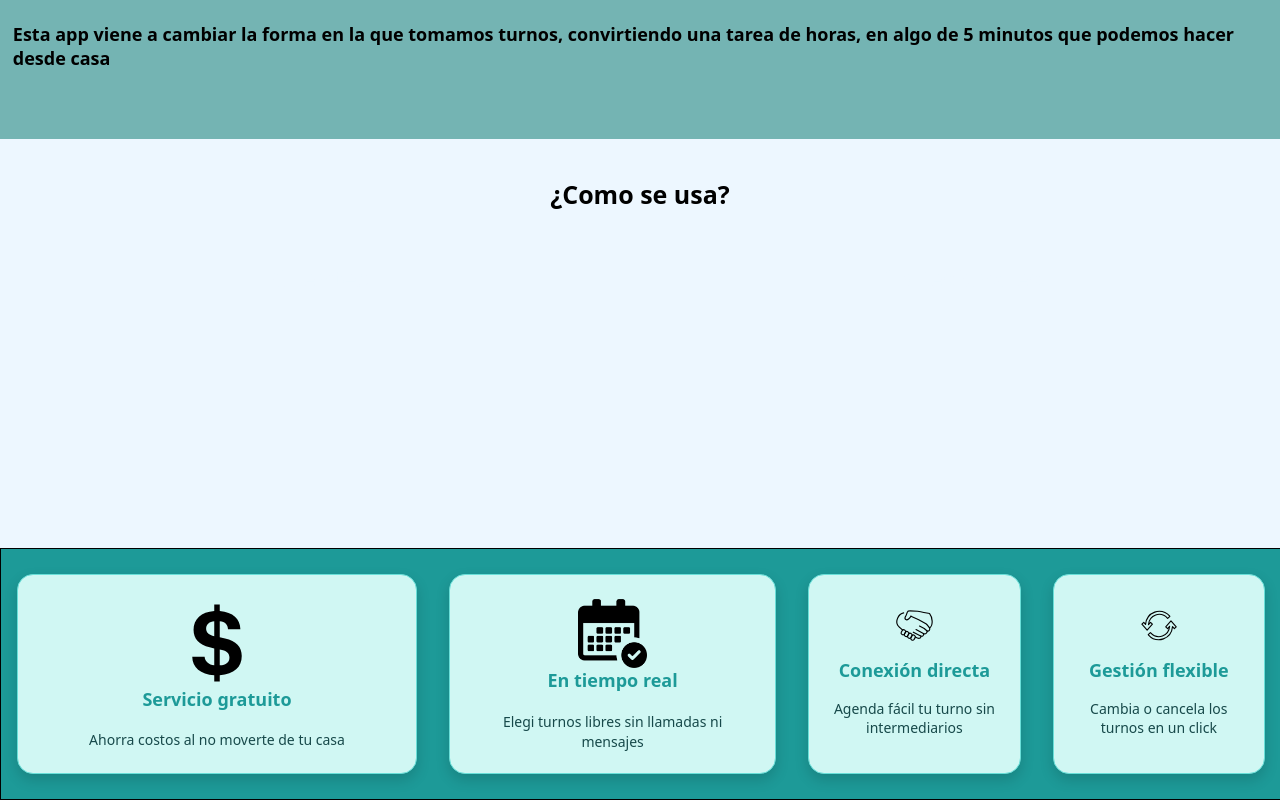
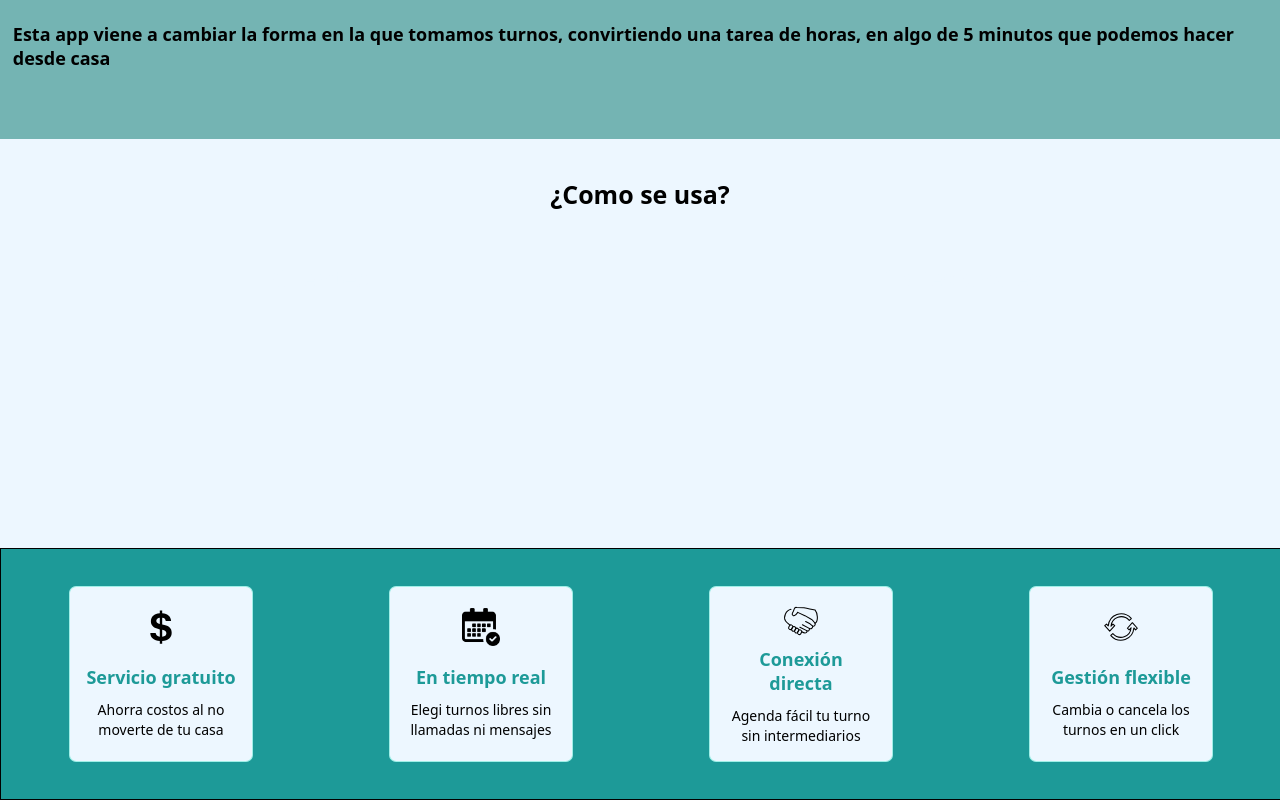
Before and after one commit to MatiasAnovazzi/ui, a React (Vite) app: page / in a window 1280 px wide. Shown: the part 726-1526 px from the top of the page. Built offline with nearby package versions, Linux system fonts and the light colour scheme.

Commit message:
fix styles

```diff
--- a/src/modulos-jsx/card.jsx
+++ b/src/modulos-jsx/card.jsx
@@ -3,7 +3,7 @@ import '../styles/cards.css'
 
 function Card({ pic, titulo, desc}){
     return (
-        <div className='card'>
+        <div className='card-inicio'>
             <img className='img-card' src={pic} alt="" />
             <span className='info-card'>
                 <h6 className='encab-card'>{titulo}</h6>
--- a/src/section-cards.jsx
+++ b/src/section-cards.jsx
@@ -6,7 +6,7 @@ import pic3 from "./img/manos.svg"
 import pic4 from "./img/refresh.svg"
 function SectionCards(){
     return (
-        <div className="cards-container">
+        <div className="cards-container-inicio">
             <Card pic={pic1} titulo={"Servicio gratuito"} desc={"Ahorra costos al no moverte de tu casa"}/>
             <Card pic={pic2} titulo={"En tiempo real"} desc={"Elegi turnos libres sin llamadas ni mensajes"} />
             <Card pic={pic3} titulo={"Conexión directa"} desc={"Agenda fácil tu turno sin intermediarios"} />
--- a/src/styles/cards.css
+++ b/src/styles/cards.css
@@ -1,4 +1,4 @@
-.card{
+.card-inicio{
     display: flex;
     flex-direction: column;
     justify-content: space-around;
@@ -14,12 +14,12 @@
     transition: all .5s ease;
 }
 
-.card:hover{
+.card-inicio:hover{
     transform: scale(1.1);
     box-shadow: 0 0 10px var(--200);
 }
 
-.card:hover .img-card{
+.card-inicio:hover .img-card{
     transform: scale(1.3);
 }
 .img-card{
--- a/src/styles/section-cards.css
+++ b/src/styles/section-cards.css
@@ -1,4 +1,4 @@
-.cards-container{
+.cards-container-inicio{
     display: flex;
     align-items: center;
     justify-content: space-around;
```
